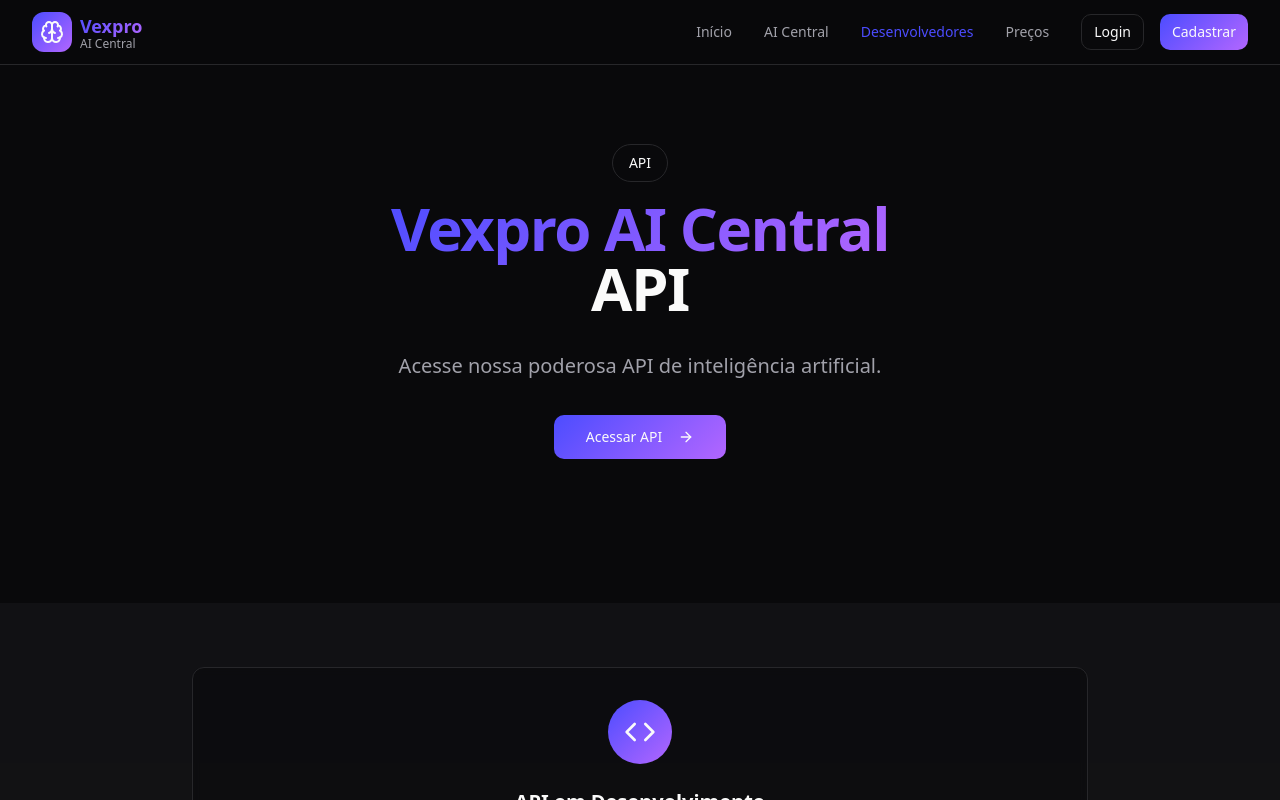
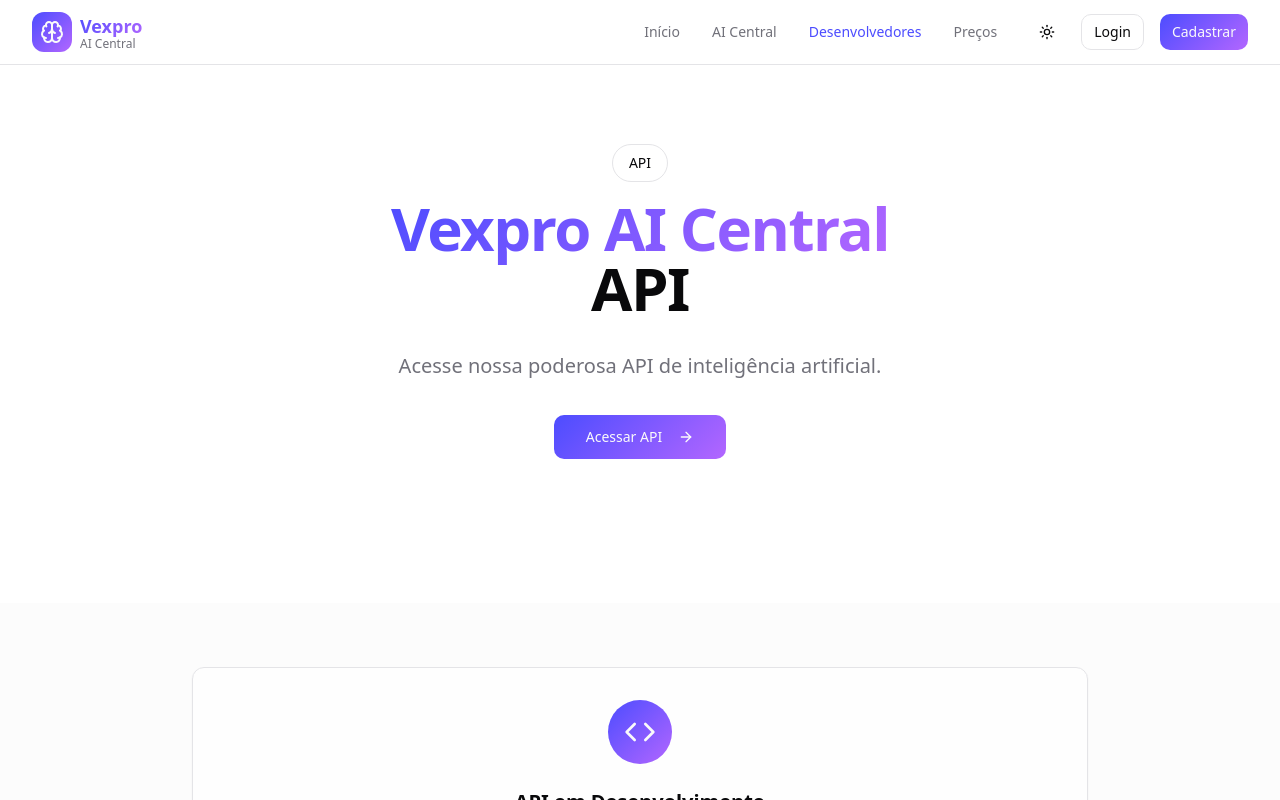
Before and after one commit to vexpro23-rgb/vexpro-orchestra-showcase, a React (Vite) app: page /developers in a window 1280 px wide. Shown: the top 800 px of the page. Built offline with nearby package versions, Linux system fonts and the light colour scheme.

Commit message:
Add theme toggle button
Implement a button to switch between dark and light themes.

```diff
--- a/src/App.tsx
+++ b/src/App.tsx
@@ -4,6 +4,7 @@ import { TooltipProvider } from "@/components/ui/tooltip";
 import { QueryClient, QueryClientProvider } from "@tanstack/react-query";
 import { BrowserRouter, Routes, Route } from "react-router-dom";
 import { AuthProvider } from "@/contexts/AuthContext";
+import { ThemeProvider } from "next-themes";
 import Index from "./pages/Index";
 import Chat from "./pages/Chat";
 import Developers from "./pages/Developers";
@@ -16,6 +17,12 @@ const queryClient = new QueryClient();
 
 const App = () => (
   <QueryClientProvider client={queryClient}>
+    <ThemeProvider
+      attribute="class"
+      defaultTheme="system"
+      enableSystem
+      disableTransitionOnChange
+    >
       <AuthProvider>
         <TooltipProvider>
           <Toaster />
@@ -34,6 +41,7 @@ const App = () => (
           </BrowserRouter>
         </TooltipProvider>
       </AuthProvider>
+    </ThemeProvider>
   </QueryClientProvider>
 );
 
--- a/src/components/Navigation.tsx
+++ b/src/components/Navigation.tsx
@@ -3,6 +3,7 @@ import { Link, useLocation } from "react-router-dom";
 import { Button } from "@/components/ui/button";
 import { Brain, Menu, X, User, LogOut } from "lucide-react";
 import { useAuth } from "@/contexts/AuthContext";
+import { ThemeToggle } from "@/components/ThemeToggle";
 
 const Navigation = () => {
   const [isOpen, setIsOpen] = useState(false);
@@ -73,6 +74,7 @@ const Navigation = () => {
             </Link>
 
             <div className="flex items-center space-x-4">
+              <ThemeToggle />
               {user ? (
                 <>
                   <Link to="/dashboard">
@@ -104,7 +106,8 @@ const Navigation = () => {
           </div>
 
           {/* Mobile menu button */}
-          <div className="md:hidden">
+          <div className="md:hidden flex items-center space-x-2">
+            <ThemeToggle />
             <Button
               variant="ghost"
               size="sm"
--- /dev/null
+++ b/src/components/ThemeToggle.tsx
@@ -0,0 +1,34 @@
+import { Moon, Sun } from "lucide-react";
+import { Button } from "@/components/ui/button";
+import { useTheme } from "next-themes";
+import { useEffect, useState } from "react";
+
+export function ThemeToggle() {
+  const { theme, setTheme } = useTheme();
+  const [mounted, setMounted] = useState(false);
+
+  // Avoid hydration mismatch
+  useEffect(() => {
+    setMounted(true);
+  }, []);
+
+  if (!mounted) {
+    return null;
+  }
+
+  return (
+    <Button
+      variant="ghost"
+      size="sm"
+      onClick={() => setTheme(theme === "light" ? "dark" : "light")}
+      className="h-9 w-9 rounded-full"
+    >
+      {theme === "light" ? (
+        <Moon className="h-4 w-4" />
+      ) : (
+        <Sun className="h-4 w-4" />
+      )}
+      <span className="sr-only">Alternar tema</span>
+    </Button>
+  );
+}
--- a/src/index.css
+++ b/src/index.css
@@ -8,6 +8,63 @@ All colors MUST be HSL.
 
 @layer base {
   :root {
+    /* Light mode colors */
+    --background: 0 0% 100%;
+    --foreground: 240 10% 3.9%;
+
+    --card: 0 0% 100%;
+    --card-foreground: 240 10% 3.9%;
+
+    --popover: 0 0% 100%;
+    --popover-foreground: 240 10% 3.9%;
+
+    --primary: 240 100% 65%;
+    --primary-foreground: 0 0% 98%;
+
+    --secondary: 240 4.8% 95.9%;
+    --secondary-foreground: 240 5.9% 10%;
+
+    --muted: 240 4.8% 95.9%;
+    --muted-foreground: 240 3.8% 46.1%;
+
+    --accent: 240 4.8% 95.9%;
+    --accent-foreground: 240 5.9% 10%;
+
+    --destructive: 0 84.2% 60.2%;
+    --destructive-foreground: 0 0% 98%;
+
+    --border: 240 5.9% 90%;
+    --input: 240 5.9% 90%;
+    --ring: 240 100% 65%;
+
+    --radius: 0.75rem;
+
+    /* Vexpro Design Tokens - Light */
+    --vexpro-gradient: linear-gradient(135deg, hsl(240 100% 65%) 0%, hsl(270 100% 70%) 100%);
+    --vexpro-gradient-subtle: linear-gradient(135deg, hsl(0 0% 100%) 0%, hsl(240 5% 96%) 100%);
+    --vexpro-glow: 0 0 40px hsl(240 100% 65% / 0.3);
+    --vexpro-shadow: 0 25px 50px -12px hsl(240 100% 65% / 0.1);
+    --vexpro-border: hsl(240 5.9% 90%);
+
+    --chat-user: 240 100% 65%;
+    --chat-ai: 240 4.8% 95.9%;
+    --chat-input: 0 0% 100%;
+
+    --animation-duration: 0.4s;
+    --animation-ease: cubic-bezier(0.16, 1, 0.3, 1);
+
+    --sidebar-background: 0 0% 98%;
+    --sidebar-foreground: 240 5.3% 26.1%;
+    --sidebar-primary: 240 5.9% 10%;
+    --sidebar-primary-foreground: 0 0% 98%;
+    --sidebar-accent: 240 4.8% 95.9%;
+    --sidebar-accent-foreground: 240 5.9% 10%;
+    --sidebar-border: 220 13% 91%;
+    --sidebar-ring: 217.2 91.2% 59.8%;
+  }
+
+  .dark {
+    /* Dark mode colors */
     --background: 240 10% 3.9%;
     --foreground: 0 0% 98%;
 
@@ -36,9 +93,7 @@ All colors MUST be HSL.
     --input: 240 3.7% 15.9%;
     --ring: 240 100% 65%;
 
-    --radius: 0.75rem;
-
-    /* Vexpro Design Tokens */
+    /* Vexpro Design Tokens - Dark */
     --vexpro-gradient: linear-gradient(135deg, hsl(240 100% 65%) 0%, hsl(270 100% 70%) 100%);
     --vexpro-gradient-subtle: linear-gradient(135deg, hsl(240 10% 3.9%) 0%, hsl(240 5% 6%) 100%);
     --vexpro-glow: 0 0 40px hsl(240 100% 65% / 0.3);
@@ -49,24 +104,14 @@ All colors MUST be HSL.
     --chat-ai: 240 3.7% 15.9%;
     --chat-input: 240 5% 10%;
 
-    --animation-duration: 0.4s;
-    --animation-ease: cubic-bezier(0.16, 1, 0.3, 1);
-
-    --sidebar-background: 0 0% 98%;
-
-    --sidebar-foreground: 240 5.3% 26.1%;
-
-    --sidebar-primary: 240 5.9% 10%;
-
-    --sidebar-primary-foreground: 0 0% 98%;
-
-    --sidebar-accent: 240 4.8% 95.9%;
-
-    --sidebar-accent-foreground: 240 5.9% 10%;
-
-    --sidebar-border: 220 13% 91%;
-
-    --sidebar-ring: 217.2 91.2% 59.8%;
+    --sidebar-background: 240 10% 3.9%;
+    --sidebar-foreground: 0 0% 98%;
+    --sidebar-primary: 0 0% 98%;
+    --sidebar-primary-foreground: 240 5.9% 10%;
+    --sidebar-accent: 240 3.7% 15.9%;
+    --sidebar-accent-foreground: 0 0% 98%;
+    --sidebar-border: 240 3.7% 15.9%;
+    --sidebar-ring: 240 100% 65%;
   }
 
 }
```
Lines whose indentation alone changed are shown as unchanged.
